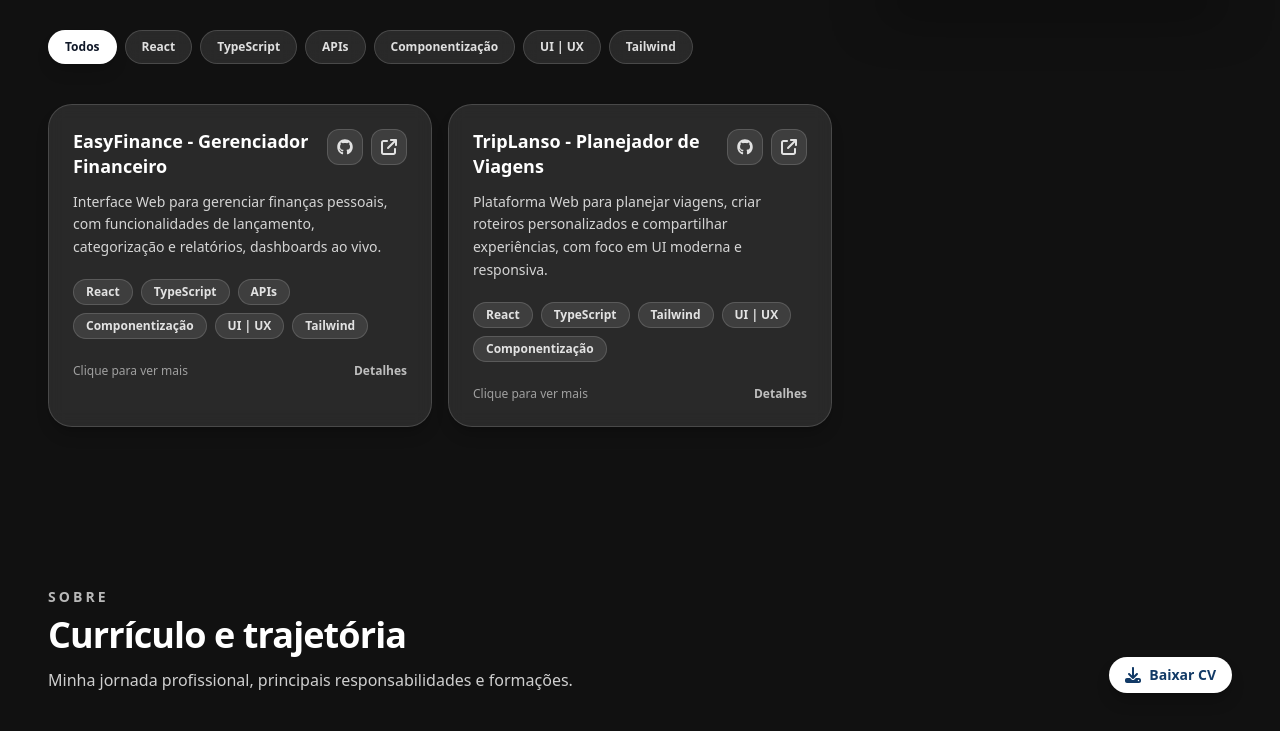
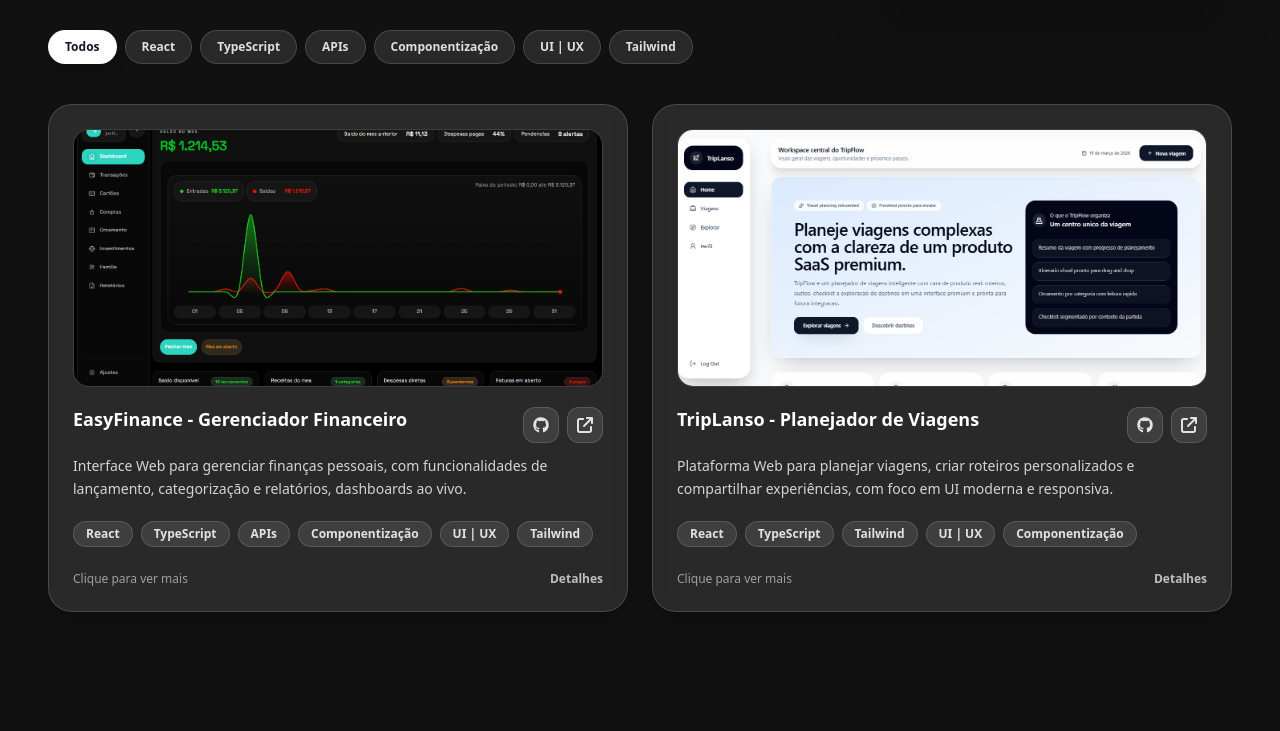
Before and after one commit to Juchimiuk/portifolio1, a React (Vite) app: page / in a window 1280 px wide. Shown: the part 988-1719 px from the top of the page. Built offline with nearby package versions, Linux system fonts and the light colour scheme.

Commit message:
ajustes de header

```diff
--- a/src/components/Header.tsx
+++ b/src/components/Header.tsx
@@ -83,13 +83,6 @@ const Header: React.FC = () => {
 
         <div className="flex items-center gap-2">
           <a
-            href="#contact"
-            onClick={(e) => handleClick(e, "#contact")}
-            className="hidden px-3 text-sm font-medium text-white/80 transition hover:text-white md:inline-flex"
-          >
-            Contato
-          </a>
-          <a
             href="/curriculo.pdf"
             download
             className="hidden rounded-full bg-orange-500 px-5 py-2 text-sm font-semibold text-white transition hover:bg-orange-600 md:inline-flex"
--- a/src/sections/FeaturesSection.tsx
+++ b/src/sections/FeaturesSection.tsx
@@ -1,6 +1,12 @@
 // src/components/ProjectsSection.tsx
-import React, { useMemo, useState } from "react";
-import { FaArrowUpRightFromSquare, FaGithub, FaMagnifyingGlass } from "react-icons/fa6";
+import React, { useEffect, useMemo, useState } from "react";
+import {
+  FaArrowUpRightFromSquare,
+  FaGithub,
+  FaMagnifyingGlass,
+  FaChevronLeft,
+  FaChevronRight,
+} from "react-icons/fa6";
 
 type Project = {
   id: string;
@@ -9,8 +15,80 @@ type Project = {
   tags: string[];
   href?: string;
   repo?: string;
-  image?: string;
+  images?: string[];
   featured?: boolean;
+};
+
+const Carousel: React.FC<{ images: string[]; title: string }> = ({ images, title }) => {
+  const [index, setIndex] = useState(0);
+
+  useEffect(() => {
+    if (images.length <= 1) return;
+    const id = setInterval(() => {
+      setIndex((i) => (i + 1) % images.length);
+    }, 4000);
+    return () => clearInterval(id);
+  }, [images.length]);
+
+  if (!images.length) return null;
+
+  const prev = () => setIndex((i) => (i - 1 + images.length) % images.length);
+  const next = () => setIndex((i) => (i + 1) % images.length);
+
+  return (
+    <div className="relative overflow-hidden rounded-2xl border border-white/15 bg-black/30">
+      <div
+        className="flex transition-transform duration-500 ease-out"
+        style={{ transform: `translateX(-${index * 100}%)` }}
+      >
+        {images.map((src, i) => (
+          <img
+            key={src + i}
+            src={src}
+            alt={`${title} - imagem ${i + 1}`}
+            className="h-56 w-full flex-shrink-0 object-cover sm:h-64"
+            loading="lazy"
+          />
+        ))}
+      </div>
+
+      {images.length > 1 && (
+        <>
+          <button
+            type="button"
+            onClick={prev}
+            aria-label="Imagem anterior"
+            className="absolute left-2 top-1/2 -translate-y-1/2 inline-flex h-9 w-9 items-center justify-center rounded-full border border-white/20 bg-black/40 text-white/90 backdrop-blur transition hover:bg-black/60"
+          >
+            <FaChevronLeft className="h-3.5 w-3.5" />
+          </button>
+          <button
+            type="button"
+            onClick={next}
+            aria-label="Próxima imagem"
+            className="absolute right-2 top-1/2 -translate-y-1/2 inline-flex h-9 w-9 items-center justify-center rounded-full border border-white/20 bg-black/40 text-white/90 backdrop-blur transition hover:bg-black/60"
+          >
+            <FaChevronRight className="h-3.5 w-3.5" />
+          </button>
+
+          <div className="absolute bottom-2 left-1/2 flex -translate-x-1/2 gap-1.5">
+            {images.map((_, i) => (
+              <button
+                key={i}
+                type="button"
+                onClick={() => setIndex(i)}
+                aria-label={`Ir para imagem ${i + 1}`}
+                className={[
+                  "h-1.5 rounded-full transition-all",
+                  i === index ? "w-5 bg-white" : "w-1.5 bg-white/50 hover:bg-white/80",
+                ].join(" ")}
+              />
+            ))}
+          </div>
+        </>
+      )}
+    </div>
+  );
 };
 
 const ProjectsSection: React.FC = () => {
@@ -24,20 +102,19 @@ const ProjectsSection: React.FC = () => {
         tags: ["React", "TypeScript", "APIs", "Componentização", "UI | UX", "Tailwind"],
         href: "#",
         repo: "#",
-        image: "/EasyFinance1.png",
+        images: ["/EasyFinance1.png"],
       },
       {
         id: "p2",
         title: "TripLanso - Planejador de Viagens",
         description:
           "Plataforma Web para planejar viagens, criar roteiros personalizados e compartilhar experiências, com foco em UI moderna e responsiva.",
-        tags: ["React", "TypeScript", "Tailwind", "UI | UX","Componentização"],
+        tags: ["React", "TypeScript", "Tailwind", "UI | UX", "Componentização"],
         href: "https://trip-lanso.vercel.app/",
         repo: "https://github.com/Juchimiuk/TripLanso",
         featured: true,
-        image: "/TripLanso.png",
+        images: ["/TripLanso.png"],
       },
-
     ],
     []
   );
@@ -134,16 +211,19 @@ const ProjectsSection: React.FC = () => {
           })}
         </div>
 
-        {/* Destaque */}
-
-
-        {/* Grid de cards */}
-        <div className="mt-10 grid grid-cols-1 gap-4 sm:grid-cols-2 lg:grid-cols-3">
+        {/* Grid de cards (2 colunas) */}
+        <div className="mt-10 grid grid-cols-1 gap-6 md:grid-cols-2">
           {filtered.map((p) => (
             <article
               key={p.id}
-              className="group rounded-3xl border border-white/15 bg-white/10 p-6 shadow-lg shadow-black/20 backdrop-blur transition hover:bg-white/[0.14]"
+              className="group flex flex-col rounded-3xl border border-white/15 bg-white/10 p-6 shadow-lg shadow-black/20 backdrop-blur transition hover:bg-white/[0.14]"
             >
+              {p.images && p.images.length > 0 && (
+                <div className="mb-5">
+                  <Carousel images={p.images} title={p.title} />
+                </div>
+              )}
+
               <div className="flex items-start justify-between gap-3">
                 <h3 className="text-lg font-semibold text-white leading-snug">
                   {p.title}
```
